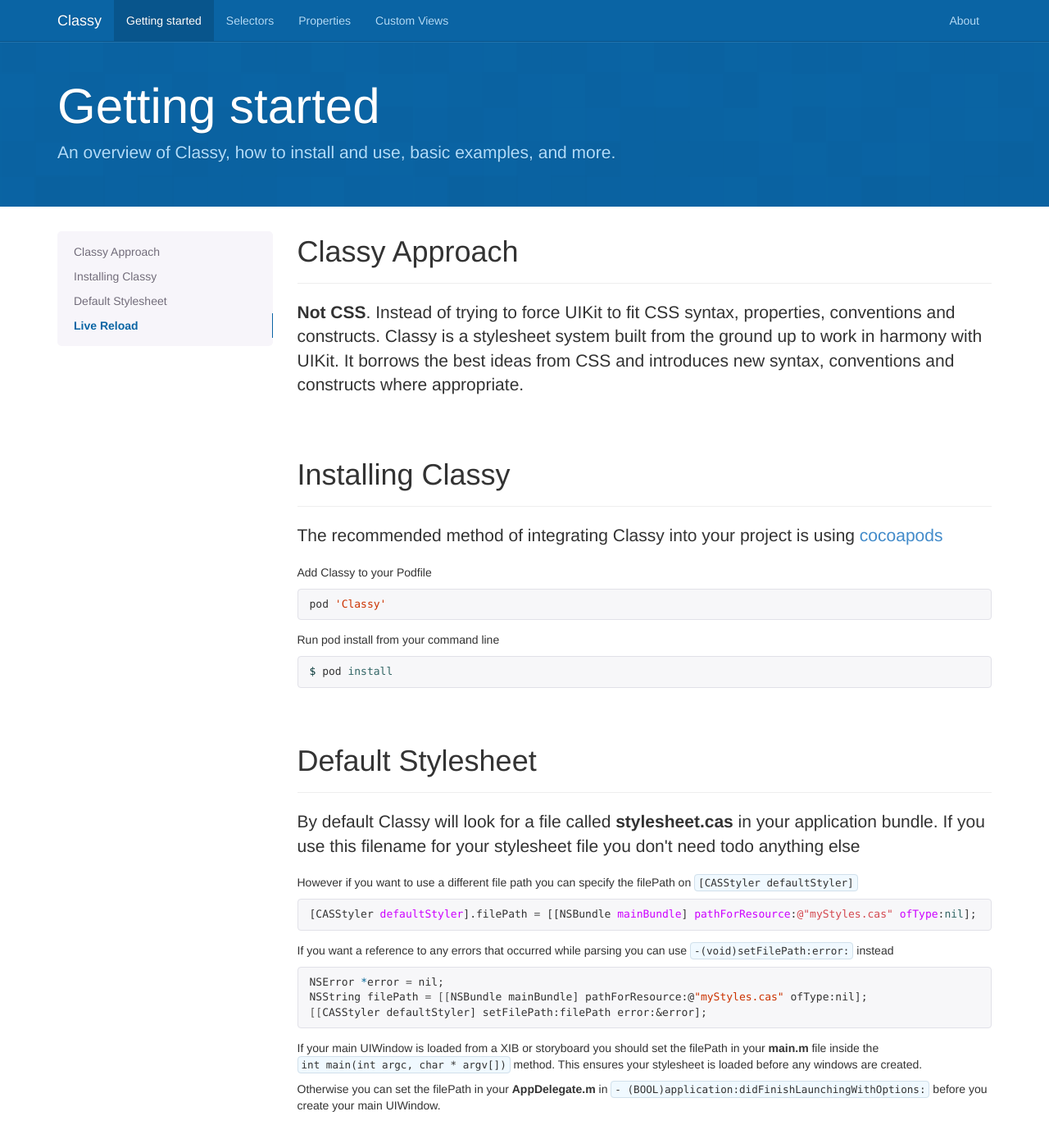
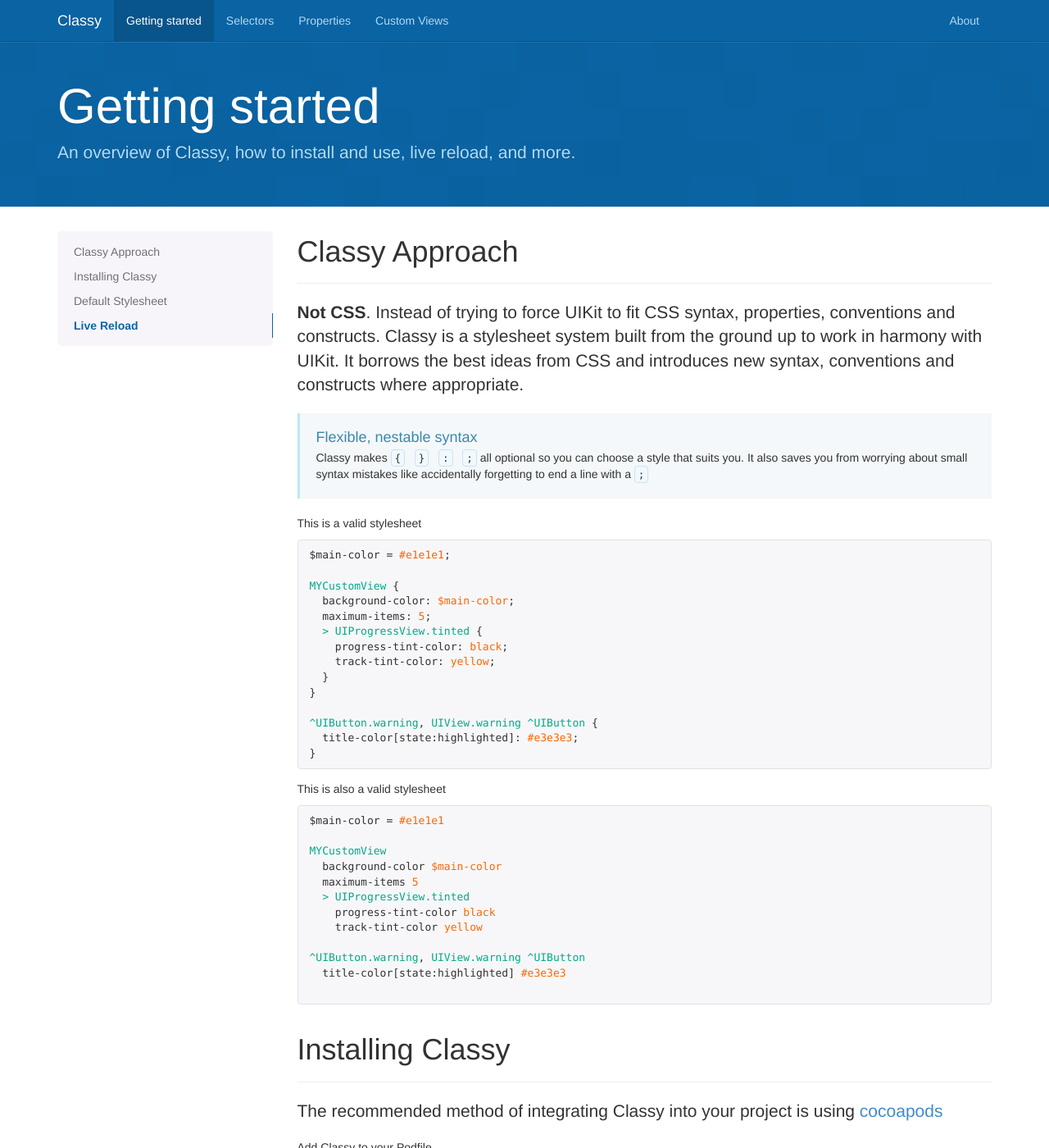
Before and after one commit to ClassyKit/Classy, a Jekyll site: the page built from getting-started.html, in a window 1280 px wide and 1400 px high. Shown: the whole window at 82% size. Built offline with Jekyll 4.4.1, drawn with Linux system fonts in a browser that asks for light colours; nearby versions of some CDN libraries; Markdown is read by kramdown in place of the engine named in the settings; comment, search, counter and statistics services are not loaded.

Commit message:
flexible syntax example

```diff
--- a/about.html
+++ b/about.html
@@ -12,7 +12,8 @@
   <div class="page-header">
     <h1 id="support">Support</h1>
   </div>
-  <p class="lead">Premium support for Classy is available to companies and individuals on an hourly basis. Get in touch on twitter for more details.</p>
+  <p class="lead">Premium support for Classy is available to companies and individuals on an hourly basis. Get in touch on
+      <a href="https://twitter.com/cloudkite">Twitter</a> for more details.</p>
   <p>Classy's core contributors are available to help you with your iOS project, including:</p>
   <ul>
     <li>Help you to style complex view components</li>
--- a/docs-assets/css/docs.css
+++ b/docs-assets/css/docs.css
@@ -552,7 +552,7 @@
 
 /* Space things out */
 .bs-docs-section + .bs-docs-section {
-  padding-top: 20px;
+  padding-top: 10px;
 }
 
 /* Janky fix for preventing navbar from overlapping */
--- a/getting-started.html
+++ b/getting-started.html
@@ -2,7 +2,7 @@
 layout: default
 title: Getting started
 slug: getting-started
-lead: "An overview of Classy, how to install and use, basic examples, and more."
+lead: "An overview of Classy, how to install and use, live reload, and more."
 base_url: "../"
 ---
 
@@ -13,6 +13,52 @@
       <h1 id="approach">Classy Approach</h1>
     </div>
     <p class="lead"><b>Not CSS</b>. Instead of trying to force UIKit to fit CSS syntax, properties, conventions and constructs. Classy is a stylesheet system built from the ground up to work in harmony with UIKit. It borrows the best ideas from CSS and introduces new syntax, conventions and constructs where appropriate.
+  </div>
+
+  <div class="bs-callout bs-callout-info">
+    <h4>Flexible, nestable syntax</h4>
+    <p>Classy makes <code>{</code> &nbsp; <code>}</code> &nbsp; <code>:</code> &nbsp; <code>;</code> all optional so you can choose a style that suits you.  It also saves you from worrying about small syntax mistakes like accidentally forgetting to end a line with a <code>;</code></p>
+  </div>
+
+  <p>This is a valid stylesheet</p>
+
+  <div class="highlight">
+    <pre>
+<code class="cas">$main-color = <span class="m">#e1e1e1</span>;
+
+<span class="nc">MYCustomView</span> {
+  background-color: <span class="m">$main-color</span>;
+  maximum-items: <span class="m">5</span>;
+  <span class="nc">> UIProgressView.tinted</span> {
+    progress-tint-color: <span class="m">black</span>;
+    track-tint-color: <span class="m">yellow</span>;
+  }
+}
+
+<span class="nc">^UIButton.warning</span>, <span class="nc">UIView.warning ^UIButton</span> {
+  title-color[state:highlighted]: <span class="m">#e3e3e3</span>;
+}</code>
+    </pre>
+  </div>
+
+  <p>This is also a valid stylesheet</p>
+
+  <div class="highlight">
+    <pre>
+<code class="cas">$main-color = <span class="m">#e1e1e1</span>
+
+<span class="nc">MYCustomView</span>
+  background-color <span class="m">$main-color</span>
+  maximum-items <span class="m">5</span>
+  <span class="nc">> UIProgressView.tinted</span>
+    progress-tint-color <span class="m">black</span>
+    track-tint-color <span class="m">yellow</span>
+
+<span class="nc">^UIButton.warning</span>, <span class="nc">UIView.warning ^UIButton</span>
+  title-color[state:highlighted] <span class="m">#e3e3e3</span>
+
+</code>
+    </pre>
   </div>
 
 <!-- Installing Classy
--- a/index.html
+++ b/index.html
@@ -7,7 +7,7 @@
 <main class="bs-masthead" id="content" role="main">
   <div class="container">
     <h1>Classy</h1>
-    <p class="lead">Expressive, flexible, and powerful stylesheets for UIView and friends.</p>
+    <p class="lead">Expressive, flexible, and powerful stylesheets for native iOS apps.</p>
     <p>
       <a href="getting-started/" class="btn btn-outline-inverse btn-lg">Get Started !</a>
     </p>
--- a/selectors.html
+++ b/selectors.html
@@ -2,6 +2,6 @@
 layout: default
 title: Selectors
 slug: selectors
-lead: "How to target different views for styling, by matching a view's ancestors, viewClass, styleClass"
+lead: "How to target different views for styling, by matching a view's ancestors, objectClass and styleClass"
 base_url: "../"
 ---
```
